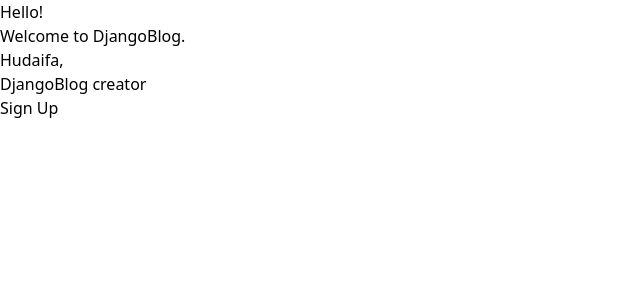
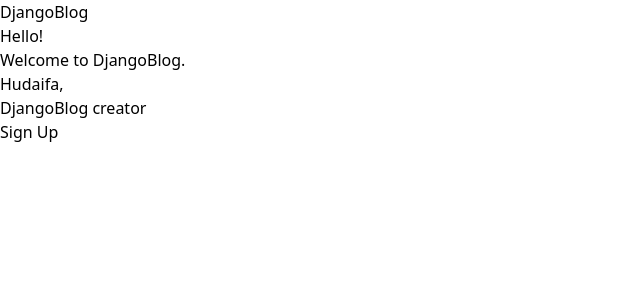
Before and after one commit to hudy0/hudaifasaleh.com, a Django app: page / in a window 1280 px wide. Shown: the top 300 px of the page, without its empty margins (0-640 px from the left). Run offline with Django 5.2, Linux system fonts and the light colour scheme; style sheets or scripts are compiled from the project's sources.

Commit message:
navbar and adding some style

```diff
--- a/templates/base.html
+++ b/templates/base.html
@@ -8,7 +8,16 @@
     <title>{% block title %}{% endblock title %} &ndash; DjangoBlog</title>
 </head>
 <body>
-<div class="container mx-auto">
+<div class="w-full bg-lime-700 text-white">
+    <div class="container mx-auto flex items-center">
+        <a href="{% url 'index' %}" class="hover:brightness-110">
+            <div class="bg-lime-700 px-2 py-4 text-xl font-black tracking-wider">
+                <span class="text-orange-300">Django</span><span>Blog</span>
+            </div>
+        </a>
+    </div>
+</div>
+<div class="container mx-auto pt-12">
     {% block content %} {% endblock content %}
 </div>
 </body>
```
